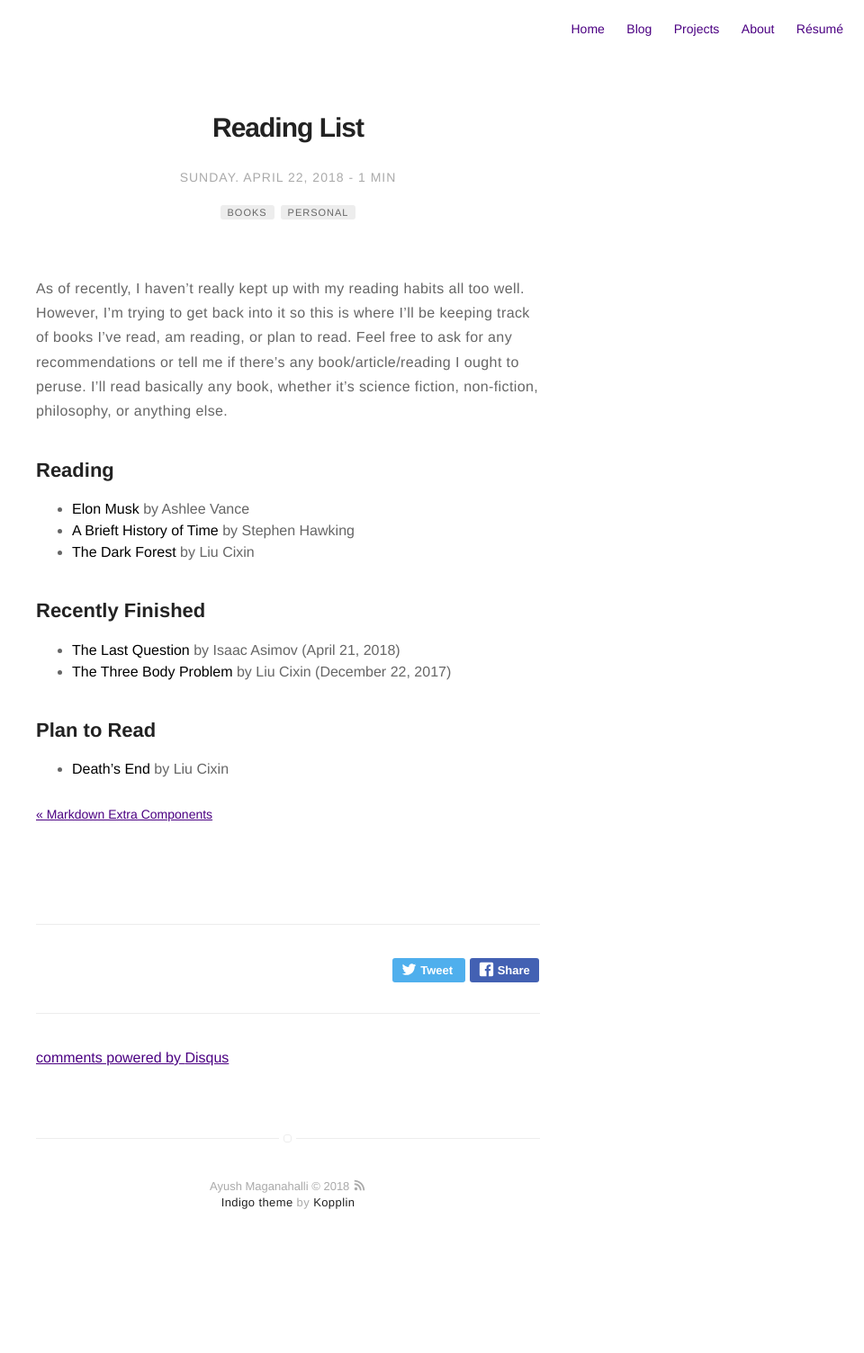
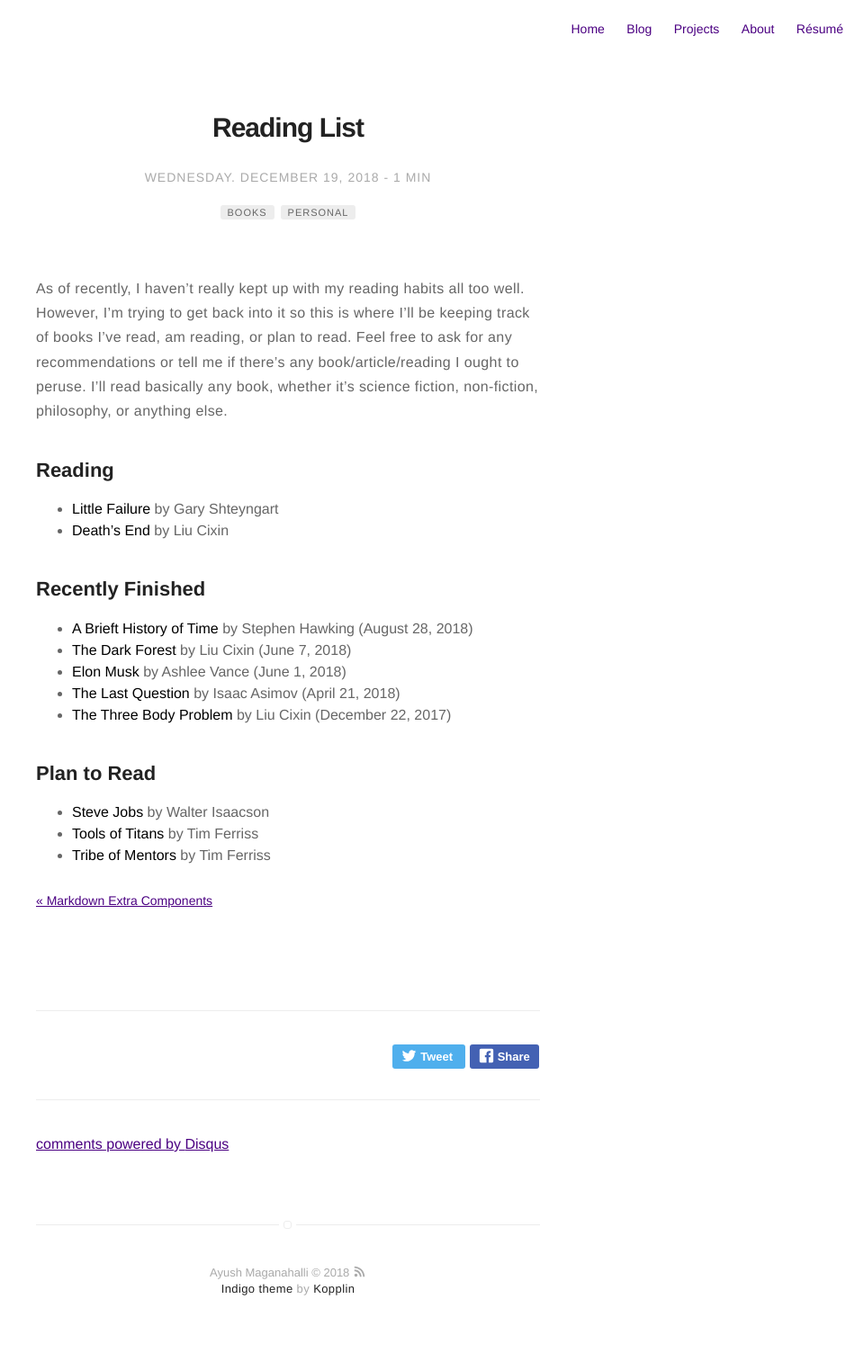
Before and after one commit to ayushsm/ayushsm-github.com, a Jekyll site: the page built from _posts/2018-04-20-reading-list.markdown, in a window 1280 px wide. Shown: the whole page at 90% size, without its empty margins (320-1280 px from the left). Built offline with Jekyll 4.4.1, drawn with Linux system fonts in a browser that asks for light colours; comment, search, counter and statistics services are not loaded; before the commit the page ends 1408 px from its top, so only the background shows below that.

```diff
--- a/_config.yml
+++ b/_config.yml
@@ -53,11 +53,11 @@ github: ayushsm
 email: ayush.sm@berkeley.edu
 
 authors:
-    johndoe:
+    ayushmaganahalli:
         name: Ayush Maganahalli
         bio: Sophomore @ UC Berkeley
         external-image: false
-        picture: assets/images/newprofile.jpeg
+        picture: assets/images/newprofile.jpg
 
 # do you want a larger site? change the option below
 # options: [normal, large] | default: normal
--- a/_posts/2015-02-24-markdown-extra-components.markdown
+++ b/_posts/2015-02-24-markdown-extra-components.markdown
@@ -10,6 +10,7 @@ tag:
 - extra
 category: blog
 draft: true
+hidden: true
 author: jamesfoster
 description: Markdown summary with different options
 # jemoji: '<img class="emoji" title=":ramen:" alt=":ramen:" src="https://assets.github.com/images/icons/emoji/unicode/1f35c.png" height="20" width="20" align="absmiddle">'
--- a/_posts/2016-02-24-markdown-common-elements.markdown
+++ b/_posts/2016-02-24-markdown-common-elements.markdown
@@ -10,6 +10,7 @@ tag:
 # star: true
 category: blog
 draft: true
+hidden: true
 author: johndoe
 description: Markdown summary with different options
 ---
--- a/_posts/2018-04-20-reading-list.markdown
+++ b/_posts/2018-04-20-reading-list.markdown
@@ -1,7 +1,7 @@
 ---
 title: "Reading List"
 layout: post
-date: 2018-04-22
+date: 2018-12-19
 tag:
 - books
 - personal
@@ -12,13 +12,17 @@ description: Various Things I'm Reading
 As of recently, I haven't really kept up with my reading habits all too well. However, I'm trying to get back into it so this is where I'll be keeping track of books I've read, am reading, or plan to read. Feel free to ask for any recommendations or tell me if there's any book/article/reading I ought to peruse. I'll read basically any book, whether it's science fiction, non-fiction, philosophy, or anything else.
 
 ## Reading
-* **Elon Musk** by Ashlee Vance
-* **A Brieft History of Time** by Stephen Hawking
-* **The Dark Forest** by Liu Cixin
+* **Little Failure** by Gary Shteyngart
+* **Death's End** by Liu Cixin
 
 ## Recently Finished
+* **A Brieft History of Time** by Stephen Hawking (August 28, 2018)
+* **The Dark Forest** by Liu Cixin (June 7, 2018)
+* **Elon Musk** by Ashlee Vance (June 1, 2018)
 * **The Last Question** by Isaac Asimov (April 21, 2018)
 * **The Three Body Problem** by Liu Cixin (December 22, 2017)
 
 ## Plan to Read
-* **Death's End** by Liu Cixin
+* **Steve Jobs** by Walter Isaacson
+* **Tools of Titans** by Tim Ferriss
+* **Tribe of Mentors** by Tim Ferriss
```
Also changed, not shown: projects.html (deleted, +0 -23 lines), projects/projects.html (added, +34 -0 lines), assets/images/newprofile.jpg (renamed from assets/images/newprofile.jpeg).
